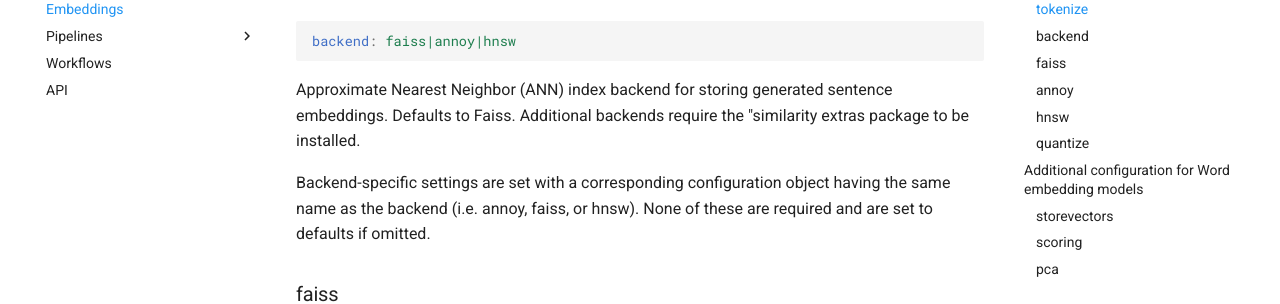
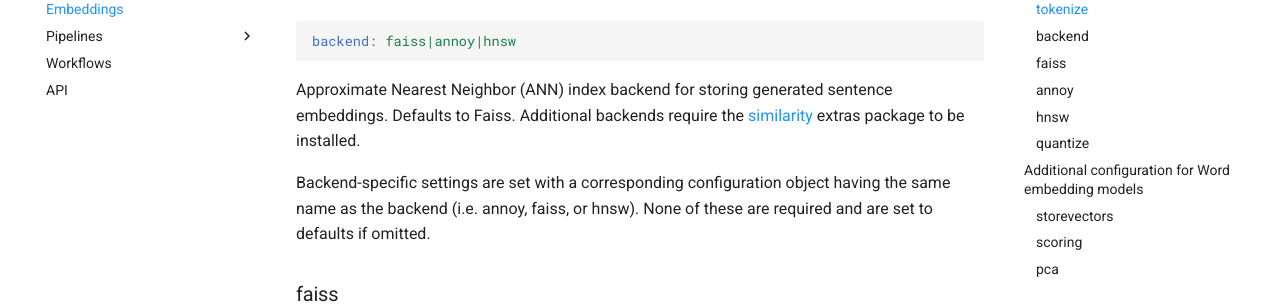
Before and after one commit to neuml/txtai, an MkDocs documentation site: the page built from docs/embeddings.md, in a window 1280 px wide and 900 px high, scrolled down 1087 px. Shown: the part 180-484 px from the top of the window. Built offline with MkDocs 1.6.1 and Material for MkDocs 9.7.7, drawn with Linux system fonts in a browser that asks for light colours; comment, search, counter and statistics services are not loaded; some of the changed lines change nothing that is shown.

Commit message:
Documentation updates

````diff
--- a/docs/embeddings.md
+++ b/docs/embeddings.md
@@ -48,8 +48,8 @@ English language sentence embeddings in some situations.
 backend: faiss|annoy|hnsw
 ```
 
-Approximate Nearest Neighbor (ANN) index backend for storing generated sentence embeddings. Defaults to Faiss. Additional backends require the "similarity extras
-package to be installed.
+Approximate Nearest Neighbor (ANN) index backend for storing generated sentence embeddings. Defaults to Faiss. Additional backends require the
+[similarity](https://neuml.github.io/txtai/install/) extras package to be installed.
 
 Backend-specific settings are set with a corresponding configuration object having the same name as the backend (i.e. annoy, faiss, or hnsw). None of these are required and are set to defaults if omitted.
 
````
